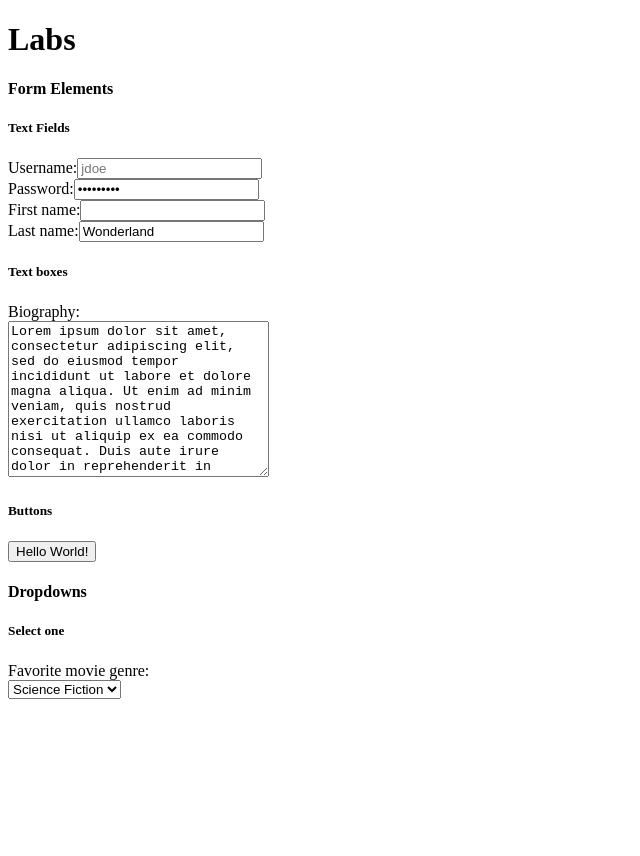
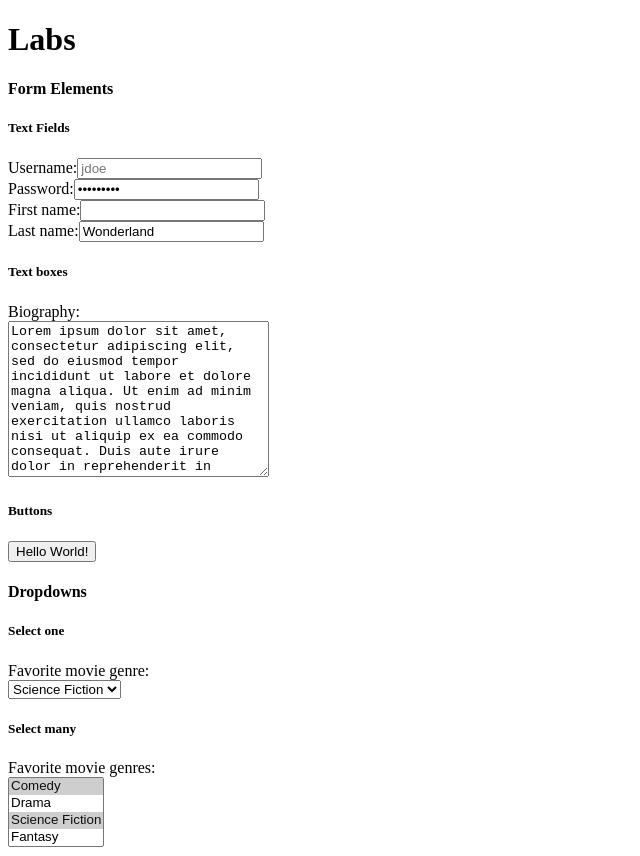
Before and after one commit to xilu56/kambaz-react-web-app-cs5610-sm25, a React app: page / in a window 1280 px wide. Shown: the whole page, without its empty margins (0-640 px from the left). Before the commit the page ends 800 px from the top, so only its background shows below. Built offline with nearby package versions, Linux system fonts and the light colour scheme; the HTML template or start-up script is replaced by a standard one.

Commit message:
Select many options

```diff
--- a/src/Labs/Lab1/index.tsx
+++ b/src/Labs/Lab1/index.tsx
@@ -38,6 +38,14 @@ export default function Lab1() {
             Science Fiction</option>
         <option value="FANTASY">Fantasy</option>
         </select>
+        <h5>Select many</h5>
+        <label  htmlFor="wd-select-many-genre"> Favorite movie genres: </label><br/>
+        <select multiple id="wd-select-many-genre">
+        <option value="COMEDY" selected> Comedy          </option>
+        <option value="DRAMA">           Drama           </option>
+        <option value="SCIFI"  selected> Science Fiction </option>
+        <option value="FANTASY">         Fantasy         </option>
+        </select>
       </div>
 );
 }
```
